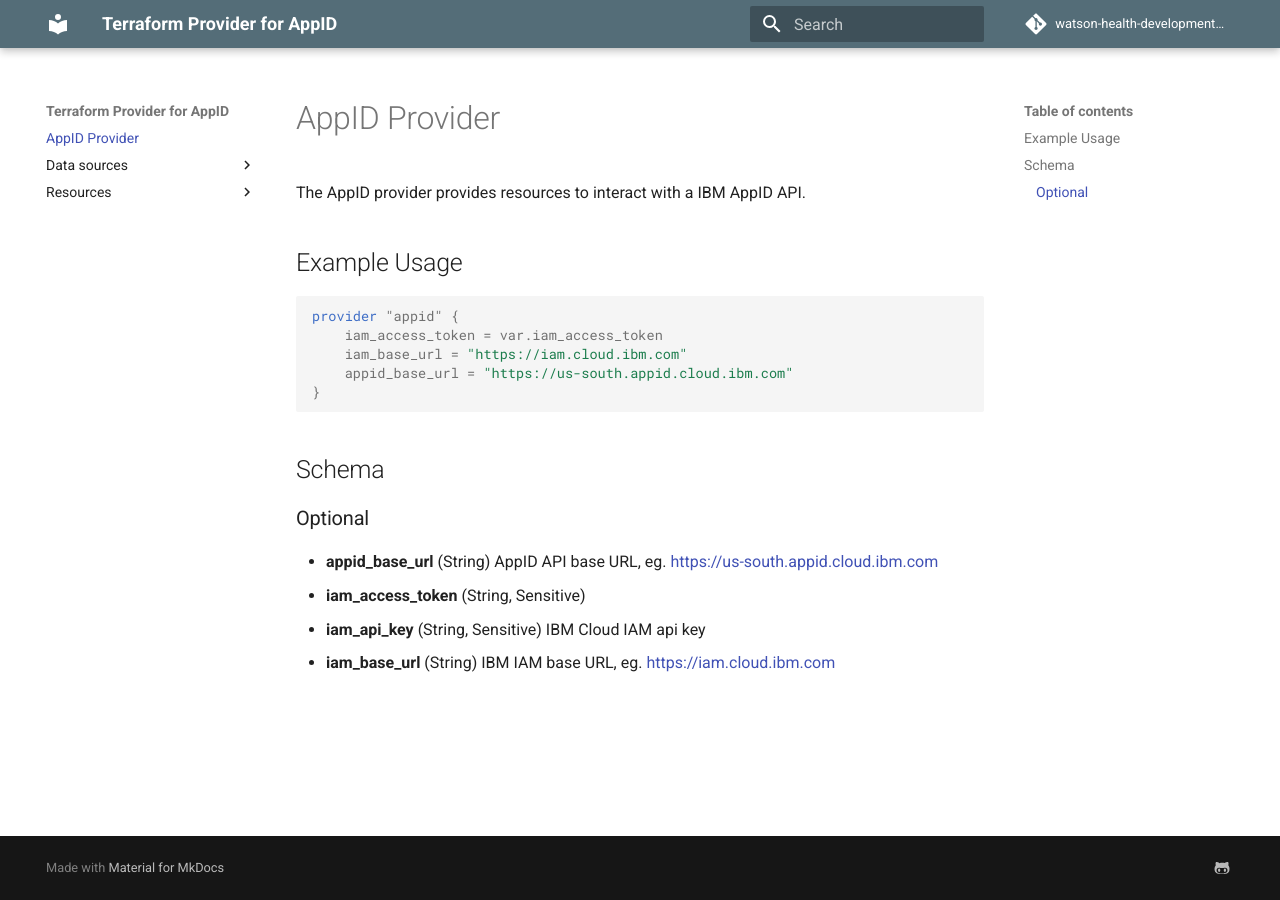
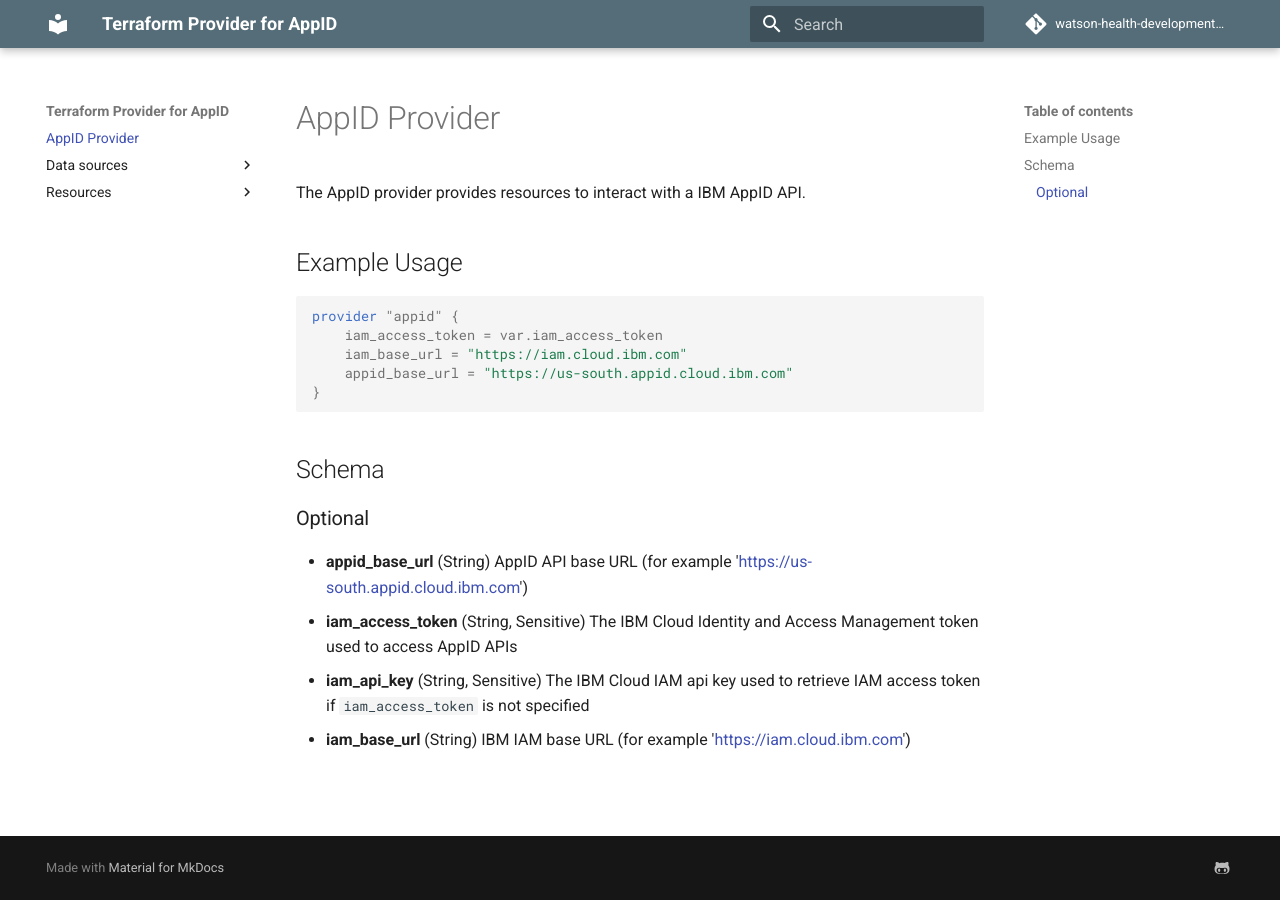
Before and after one commit to dariusbakunas/terraform-provider-appid, an MkDocs documentation site: the page built from docs/index.md, in a window 1280 px wide. Built offline with MkDocs 1.6.1 and Material for MkDocs 9.7.7, drawn with Linux system fonts in a browser that asks for light colours.

Commit message:
doc updates

```diff
--- a/docs/index.md
+++ b/docs/index.md
@@ -24,7 +24,7 @@
 
 ### Optional
 
-- **appid_base_url** (String) AppID API base URL, eg. https://us-south.appid.cloud.ibm.com
-- **iam_access_token** (String, Sensitive)
-- **iam_api_key** (String, Sensitive) IBM Cloud IAM api key
-- **iam_base_url** (String) IBM IAM base URL, eg. https://iam.cloud.ibm.com
+- **appid_base_url** (String) AppID API base URL (for example 'https://us-south.appid.cloud.ibm.com')
+- **iam_access_token** (String, Sensitive) The IBM Cloud Identity and Access Management token used to access AppID APIs
+- **iam_api_key** (String, Sensitive) The IBM Cloud IAM api key used to retrieve IAM access token if `iam_access_token` is not specified
+- **iam_base_url** (String) IBM IAM base URL (for example 'https://iam.cloud.ibm.com')
```
Also changed, not shown: 1 other file.
